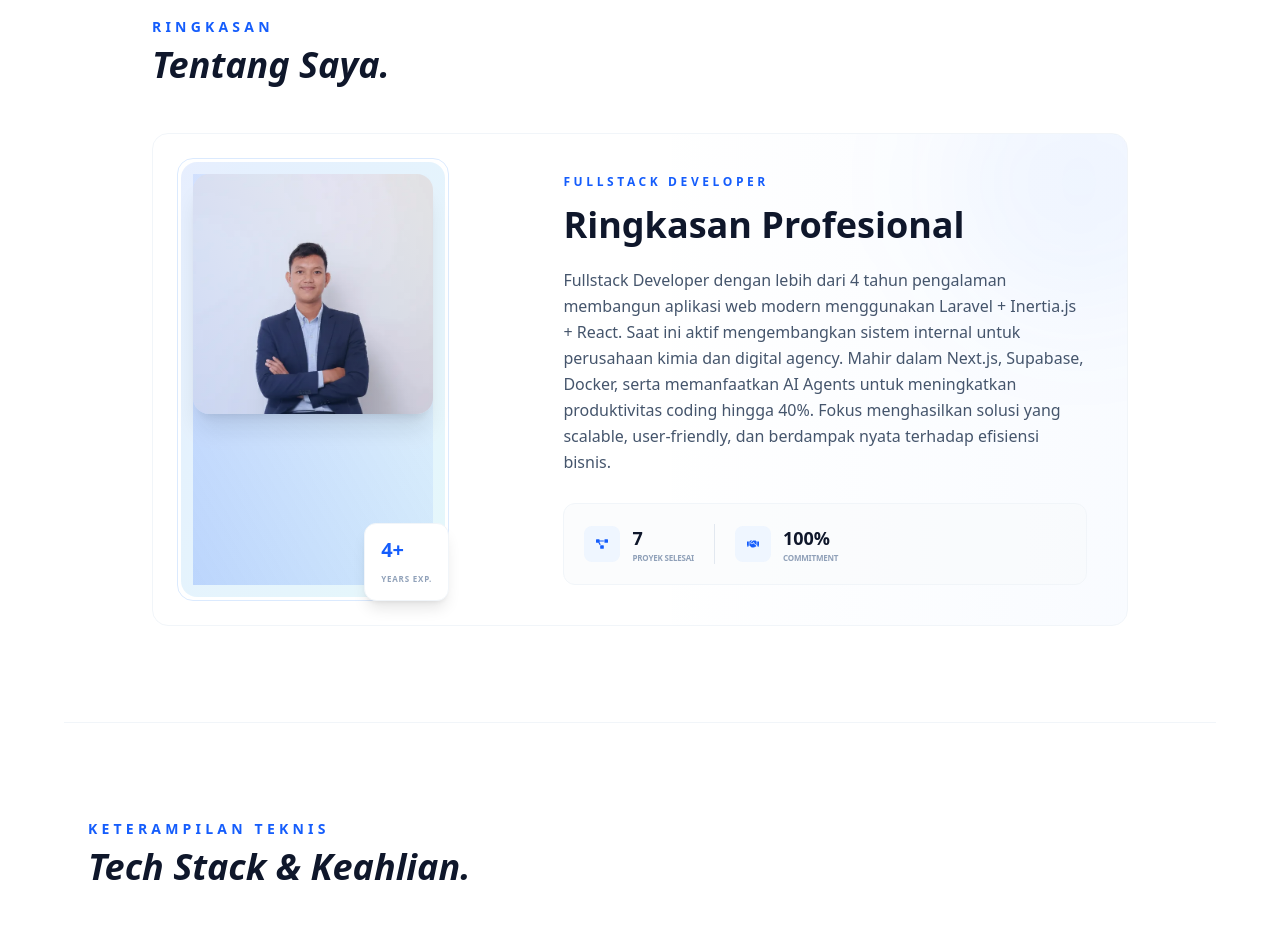
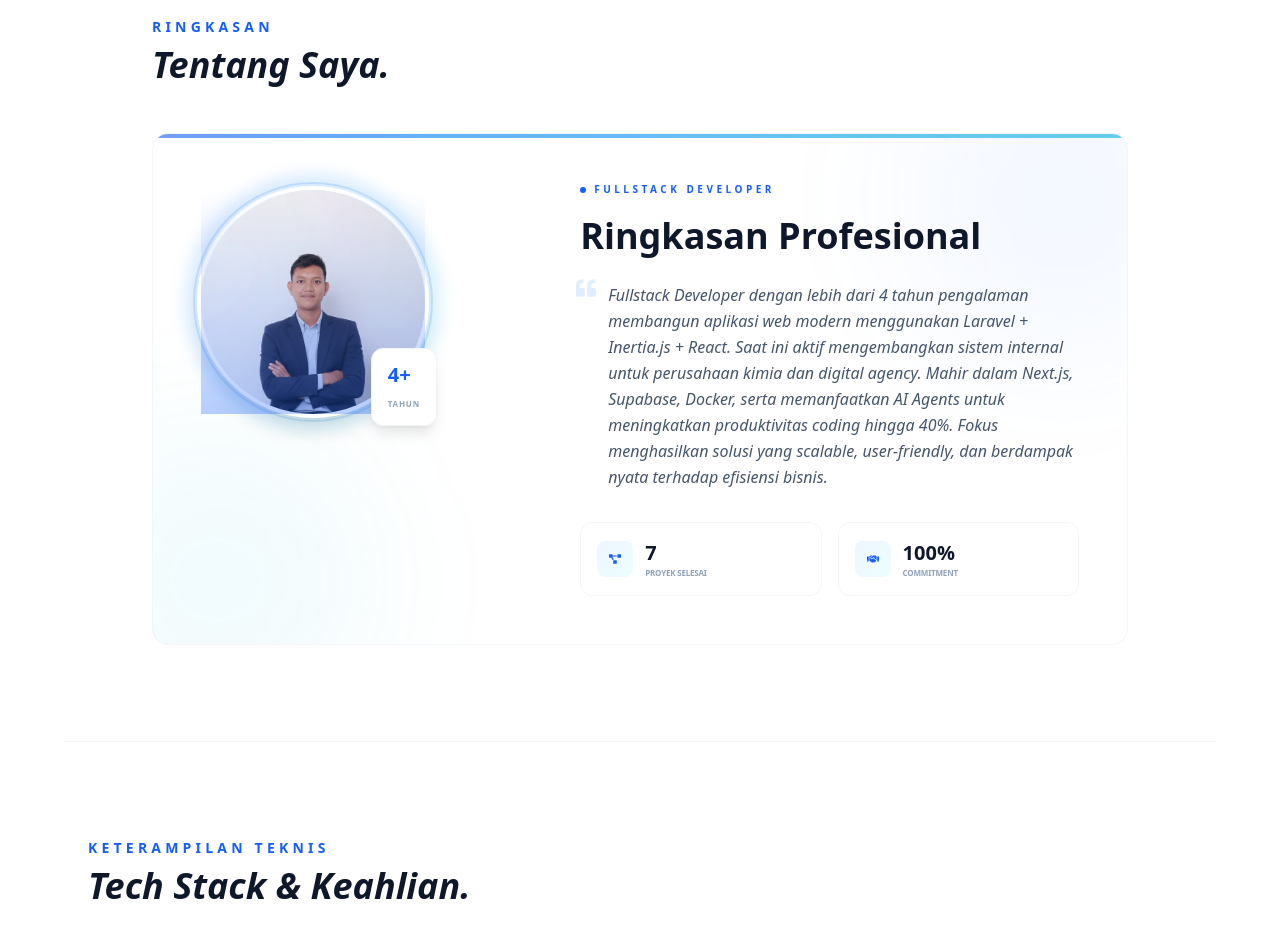
Before and after one commit to mridwane/mridwane.github.io, an Astro site: page / in a window 1280 px wide. Shown: the part 880-1818 px from the top of the page. Built offline with nearby package versions, Linux system fonts and the light colour scheme; Astro itself is replaced by a stand-in of ours.

Commit message:
style(about): premium editorial layout with circular photo and gradient accent bar

```diff
--- a/src/components/About.astro
+++ b/src/components/About.astro
@@ -2,7 +2,7 @@
 import { Image } from 'astro:assets';
 import aboutData from '../content/about.ts';
 import profileImage from '../assets/profile.webp';
-import { FaProjectDiagram, FaHandshake } from 'react-icons/fa';
+import { FaProjectDiagram, FaHandshake, FaQuoteLeft } from 'react-icons/fa';
 ---
 
 <section id="about" class="max-w-5xl mx-auto px-6 py-24 border-t border-slate-100 dark:border-slate-900">
@@ -12,17 +12,18 @@ import { FaProjectDiagram, FaHandshake } from 'react-icons/fa';
   </div>
 
   <div class="relative bg-white dark:bg-slate-900/20 border border-slate-100 dark:border-slate-800/60 rounded-2xl overflow-hidden group hover:shadow-xl hover:border-blue-500/20 transition-all duration-300" data-aos="fade-up">
-    <div class="absolute top-0 right-0 w-1/2 h-full bg-gradient-to-l from-blue-500/[0.03] to-transparent dark:from-blue-400/[0.03] pointer-events-none"></div>
-    <div class="absolute -top-20 -right-20 w-64 h-64 bg-blue-500/5 dark:bg-blue-400/5 rounded-full blur-3xl pointer-events-none"></div>
+    <div class="absolute top-0 left-0 right-0 h-1 bg-gradient-to-r from-blue-600 to-cyan-500 opacity-60"></div>
+    <div class="absolute -top-24 -right-24 w-80 h-80 bg-blue-500/5 dark:bg-blue-400/5 rounded-full blur-3xl pointer-events-none"></div>
+    <div class="absolute -bottom-24 -left-24 w-80 h-80 bg-cyan-500/5 dark:bg-cyan-400/5 rounded-full blur-3xl pointer-events-none"></div>
 
-    <div class="relative grid md:grid-cols-5 gap-8 p-8 md:p-10">
-      <div class="md:col-span-2 flex justify-center md:justify-start" data-aos="zoom-in">
+    <div class="relative grid md:grid-cols-12 gap-8 p-8 md:p-12">
+      <div class="md:col-span-5 flex justify-center md:justify-start items-start pt-2" data-aos="zoom-in">
         <div class="relative">
-          <div class="absolute -inset-3 rounded-2xl bg-gradient-to-br from-blue-600/10 to-cyan-500/10 dark:from-blue-400/10 dark:to-cyan-300/10 -z-10 group-hover:scale-105 transition-transform duration-500"></div>
-          <div class="absolute -inset-4 rounded-2xl border border-blue-100 dark:border-blue-500/10 -z-20"></div>
+          <div class="absolute -inset-4 rounded-full bg-gradient-to-br from-blue-600/15 to-cyan-500/15 dark:from-blue-400/20 dark:to-cyan-300/20 -z-10 blur-sm group-hover:scale-110 transition-transform duration-700"></div>
+          <div class="absolute -inset-2 rounded-full border-2 border-blue-100 dark:border-blue-500/20 -z-20 group-hover:border-blue-300 dark:group-hover:border-blue-400/40 transition-colors duration-500"></div>
 
-          <div class="w-56 h-56 md:w-60 md:h-60 rounded-2xl overflow-hidden shadow-xl group-hover:shadow-2xl transition-shadow duration-300">
-            <div class="absolute inset-0 bg-gradient-to-tr from-blue-600/20 to-transparent dark:from-blue-500/10 z-10 group-hover:opacity-60 transition-opacity"></div>
+          <div class="w-52 h-52 md:w-56 md:h-56 rounded-full overflow-hidden shadow-xl group-hover:shadow-2xl transition-shadow duration-300 ring-4 ring-white dark:ring-slate-800">
+            <div class="absolute inset-0 bg-gradient-to-t from-blue-600/30 to-transparent dark:from-blue-500/20 z-10 group-hover:opacity-60 transition-opacity"></div>
             <Image
               src={profileImage}
               alt="Foto Profil"
@@ -30,42 +31,47 @@ import { FaProjectDiagram, FaHandshake } from 'react-icons/fa';
               height={600}
               format="avif"
               quality="high"
-              class="w-full h-full object-cover transition-transform duration-700 group-hover:scale-105"
+              class="w-full h-full object-cover transition-transform duration-700 group-hover:scale-110"
             />
           </div>
 
-          <div class="absolute -bottom-4 -right-4 bg-white dark:bg-slate-800 px-4 py-3 rounded-xl shadow-lg dark:shadow-blue-900/20 border border-slate-100 dark:border-blue-500/20 z-20">
+          <div class="absolute -bottom-3 -right-3 bg-white dark:bg-slate-800 px-4 py-3 rounded-xl shadow-lg dark:shadow-blue-900/20 border border-slate-100 dark:border-blue-500/20 z-20 group-hover:shadow-xl transition-shadow duration-300">
             <span class="block text-xl font-black text-blue-600 dark:text-blue-400">{new Date().getFullYear() - 2022}+</span>
-            <span class="text-[8px] font-bold uppercase tracking-widest text-slate-400 dark:text-slate-500">Years Exp.</span>
+            <span class="text-[8px] font-bold uppercase tracking-widest text-slate-400 dark:text-slate-500">Tahun</span>
           </div>
         </div>
       </div>
 
-      <div class="md:col-span-3 flex flex-col justify-center text-center md:text-left" data-aos="fade-left">
-        <span class="text-xs font-bold tracking-[0.3em] uppercase text-blue-600 dark:text-blue-400 mb-3">Fullstack Developer</span>
+      <div class="md:col-span-7 flex flex-col justify-center text-center md:text-left" data-aos="fade-left">
+        <div class="flex items-center gap-2 justify-center md:justify-start mb-4">
+          <span class="w-1.5 h-1.5 rounded-full bg-blue-600 dark:bg-blue-400"></span>
+          <span class="text-[10px] font-bold tracking-[0.35em] uppercase text-blue-600 dark:text-blue-400">Fullstack Developer</span>
+        </div>
 
-        <h3 class="text-3xl md:text-4xl font-black mb-5 leading-tight text-slate-900 dark:text-white">
+        <h3 class="text-3xl md:text-4xl font-black mb-6 leading-tight text-slate-900 dark:text-white">
           {aboutData.title}
         </h3>
 
-        <p class="text-slate-600 dark:text-slate-400 mb-7 leading-relaxed text-base md:text-base">
-          {aboutData.description}
-        </p>
+        <div class="relative">
+          <FaQuoteLeft class="absolute -top-1 -left-1 text-blue-200 dark:text-blue-800 text-lg md:text-xl opacity-50" />
+          <p class="text-slate-600 dark:text-slate-400 mb-8 leading-relaxed text-base pl-6 md:pl-7 italic">
+            {aboutData.description}
+          </p>
+        </div>
 
-        <div class="inline-flex flex-wrap justify-center md:justify-start gap-5 p-5 bg-slate-50/50 dark:bg-slate-900/50 border border-slate-100 dark:border-slate-800/60 rounded-xl">
+        <div class="flex flex-wrap justify-center md:justify-start gap-4">
           {aboutData.stats.map((stat, index) => (
-            <Fragment key={index}>
+            <div key={index} class="flex-1 min-w-[140px] p-4 bg-white dark:bg-slate-900/40 border border-slate-100 dark:border-slate-800/60 rounded-xl hover:shadow-md hover:border-blue-500/20 hover:bg-slate-50/50 dark:hover:bg-slate-900/50 transition-all duration-300 group/stat">
               <div class="flex items-center gap-3">
-                <div class="w-9 h-9 rounded-lg bg-blue-50 dark:bg-blue-900/20 flex items-center justify-center text-blue-600 dark:text-blue-400 shrink-0">
+                <div class="w-9 h-9 rounded-lg bg-gradient-to-br from-blue-50 to-cyan-50 dark:from-blue-900/30 dark:to-cyan-900/30 flex items-center justify-center text-blue-600 dark:text-blue-400 shrink-0 group-hover/stat:scale-110 transition-transform duration-300">
                   {index === 0 ? <FaProjectDiagram class="text-xs" /> : <FaHandshake class="text-xs" />}
                 </div>
                 <div class="text-left">
-                  <p class="font-black text-lg text-slate-900 dark:text-white">{stat.value}</p>
+                  <p class="font-black text-xl text-slate-900 dark:text-white">{stat.value}</p>
                   <p class="text-[8px] font-bold uppercase tracking-tight text-slate-400 dark:text-slate-500">{stat.label}</p>
                 </div>
               </div>
-              {index === 0 && <div class="w-px bg-slate-200 dark:bg-slate-700" />}
-            </Fragment>
+            </div>
           ))}
         </div>
       </div>
```
